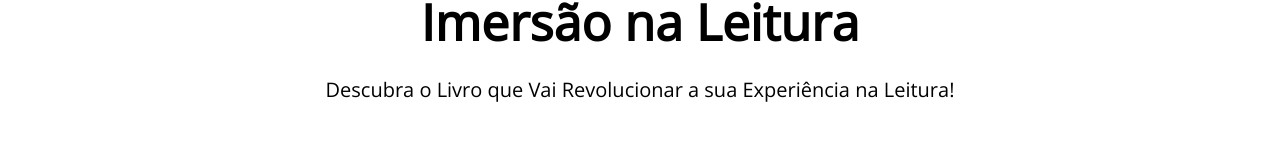
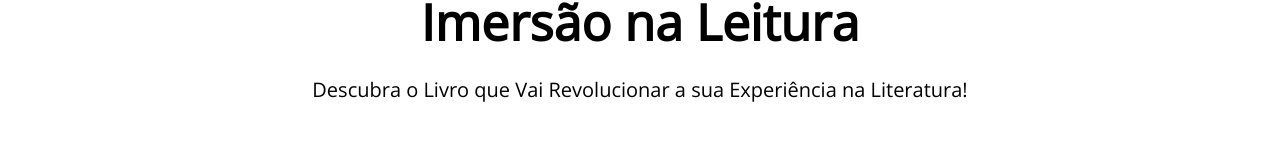
Before and after one commit to julliaamorim/projeto-biblioteca, a plain HTML site: page index.html in a window 1280 px wide. Shown: the part 222-388 px from the top of the page. Drawn offline with nearby package versions, Linux system fonts and the light colour scheme.

Commit message:
sub texto mudado

```diff
--- a/index.html
+++ b/index.html
@@ -29,7 +29,7 @@
           <h1>Experimente a Verdadeira Imersão na Leitura</h1>
           <p style="font-size: 20px">
             Descubra o Livro que Vai Revolucionar a sua Experiência
-            na Leitura!
+            na Literatura!
           </p>
 
       </section>
```
